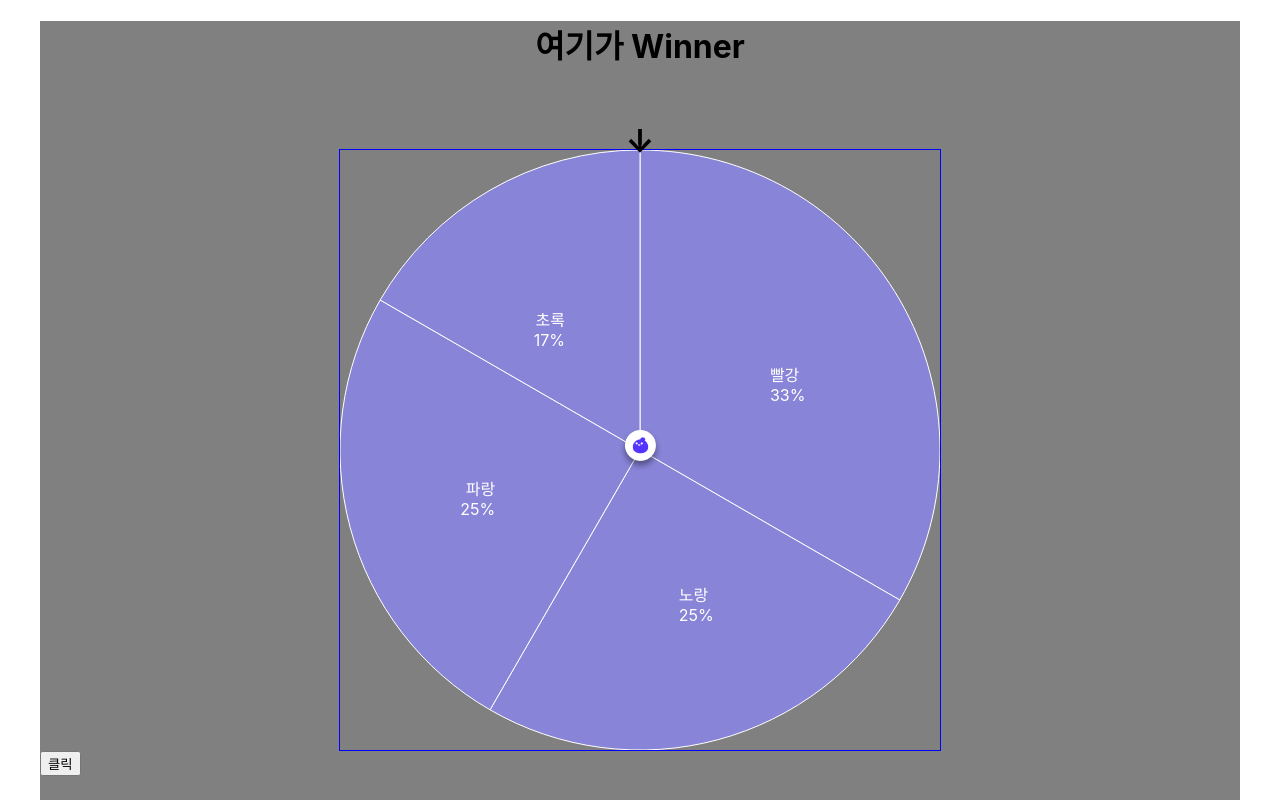
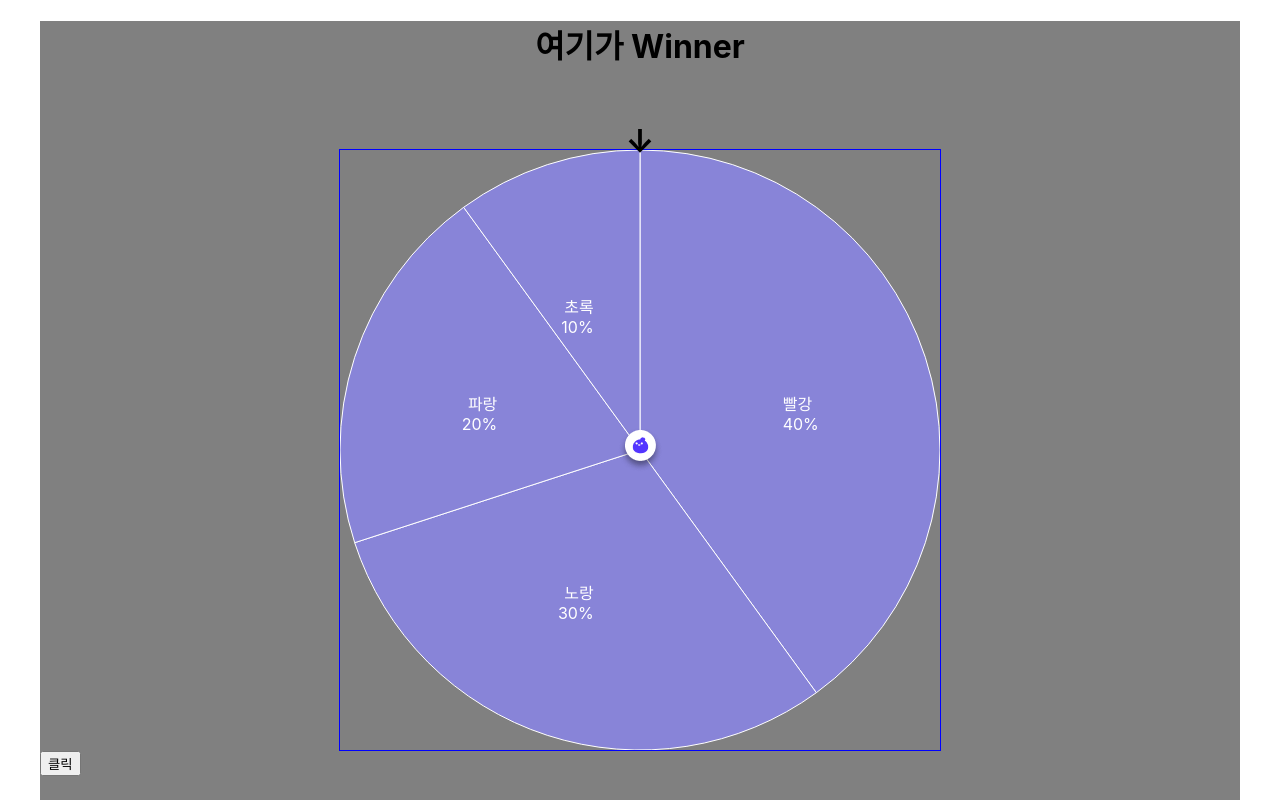
Before and after one commit to godnjs1582/roulette, a React (Create React App) app: page / in a window 1280 px wide. Shown: the top 800 px of the page. Built offline with nearby package versions, Linux system fonts and the light colour scheme.

Commit message:
FEAT:new 아이디어

```diff
--- a/src/App3.js
+++ b/src/App3.js
@@ -6,10 +6,10 @@ import styled, { css, keyframes } from "styled-components";
 import centerImg from "./center.png";
 
 const data = [
-  { name: '빨강', value: 400 },
-  { name: '노랑', value: 300 },
-  { name: '파랑', value: 300 },
-  { name: '초록', value: 200 },
+  { name: '빨강', value: 40 },
+  { name: '노랑', value: 30 },
+  { name: '파랑', value: 20 },
+  { name: '초록', value: 10 },
 ];
 
 
@@ -35,12 +35,17 @@ const renderCustomizedLabel = ({ cx, cy, midAngle, innerRadius, outerRadius, per
 
 
 export default function App() {
-  const refs =useRef([]);
-  const ref = useRef()
+
   const [isRotate, setIsRotate] = useState(false);
-  const [count, setCount] = useState(0);
-  const deg = count % 360;
-  // const [donation, setDonation] = useState([])
+  const [count, setCount]=useState(0)
+  const [deg,setDeg]=useState(Math.ceil(count%360))
+  const items = data.map((item)=>item.name);
+  const sum = data.map((item)=>item.value).reduce((a,b)=>a+b,0);
+  const sections=data.map((item)=>item.value*360/sum)
+  const [winnerPriority,setWinnerPriority]=useState(0)
+
+
+  // let deg =Math.ceil(count % 360);
 
   const [winner, setWinner] = useState("");
 
@@ -52,24 +57,56 @@ export default function App() {
     if (isRotate) {
       const timer = setInterval(() => {
         setCount((prev) => prev + 10); // 속도조절
+        // setDeg(count%360)
       }, 10);
       return () => clearInterval(timer);
     }
-  }, [isRotate]);
+    else{
+      const timer = setInterval(() => {
+      setDeg(prev=>Math.sin((prev*Math.PI)/2)*100/360)
+      }, 10);
+      return () => clearInterval(timer);
+    }
+  }, [isRotate,deg]);
+console.log(deg)
+
+function easeInOutQuad(x, t, b, c, d) {
+  if ((t /= d / 2) < 1) {
+      return c / 2 * t * t + b;
+  } else {
+      return -c / 2 * ((--t) * (t - 2) - 1) + b;
+  }
+}
+
+useEffect(()=>{
+
+  setDeg(Math.ceil(count%360))
+
+},[count])
+
+
+
+
+
+  // console.log(winner)
+
 
   useEffect(() => {
-    const items = data.map((item)=>item.name);
-    const sum = data.map((item)=>item.value).reduce((a,b)=>a+b,0);
+
 
     const getWinner = () => {
       let amount = 0;
       for (let i = 0; i < items.length; i++) {
         amount = amount + data[i].value;
         if (amount / sum > deg / 360) {
-          return setWinner(data[i].name);
+          setWinner(data[i].name);
+          setWinnerPriority(data[i].value)
+          return
         }
       }
-      return setWinner(data[items.length-1].name);
+      setWinner(data[items.length-1].name);
+      setWinnerPriority(data[items.length-1].value);
+
     };
 
     getWinner();
@@ -78,16 +115,6 @@ export default function App() {
   const onSubmit = (e) => {
     e.preventDefault()
   }
-
-  // useEffect(() => {
-  //   console.log(re);
-
-
-  // }, [refs])
-  // if(ref && ref.current){
-  //   console.log(ref)
-  // }
-console.log("ref:",ref.current)
 
   return (
     <div
@@ -104,7 +131,7 @@ console.log("ref:",ref.current)
         ↓
       </Arrow>
       <div style={{ position: "relative" }} >
-        <Wrapper isStop={count && !isRotate} deg={deg}  >
+        <Wrapper isStop={count && !isRotate} deg={deg} sections={sections} >
           {/* <ResponsiveContainer width="100%" height="100%"> */}
           <PieChart
             width={600}
@@ -128,13 +155,13 @@ console.log("ref:",ref.current)
             >
 
               {data.map((entry, index) => {
-                <div>{'헤헤헤헤헤'}</div>
-                       //     <div  key={`cell-${index}`} >
-            //       <Cell
 
-            //         fill={COLORS[index % COLORS.length]}
-            //       />
-            //  </div>
+                <div key={`cell-${index}`} >
+                  <Cell
+
+                    fill={COLORS[index % COLORS.length]}
+                  />
+                </div>
               }
 
               )}
@@ -157,6 +184,8 @@ console.log("ref:",ref.current)
 
 
 const rotationEnd = (deg) => keyframes`
+
+
   100%{
     transform: rotate(${-1080-deg}deg);
   }
@@ -194,11 +223,7 @@ const Wrapper = styled.div`
   margin: 0 auto;
   width: 600px;
   height: 600px;
-  animation: ${({ isStop, deg }) =>
-    isStop &&
-    css`
-      ${rotationEnd(deg)} 2s ease-out
-    `};
+
   transform: ${({ deg }) => `rotate(${-deg}deg)`};
 `;
 
@@ -209,3 +234,9 @@ const Img = styled.img`
   transform: translate(-50%, -50%);
   z-index: 999;
 `;
+
+// animation: ${({ isStop, deg , sections}) =>
+// isStop &&
+// css`
+//   ${rotationEnd(deg, sections)} 5s ease-out
+// `};
```
Also changed, not shown: src/App4.js (added, +20 -0 lines).
